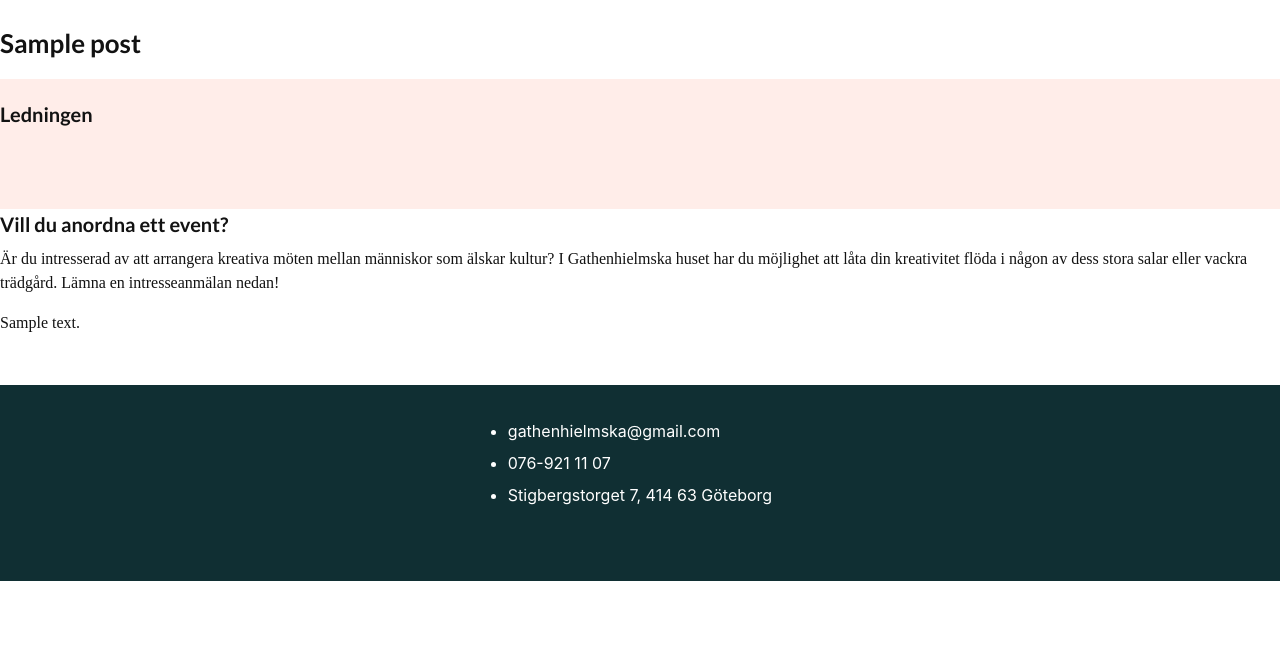
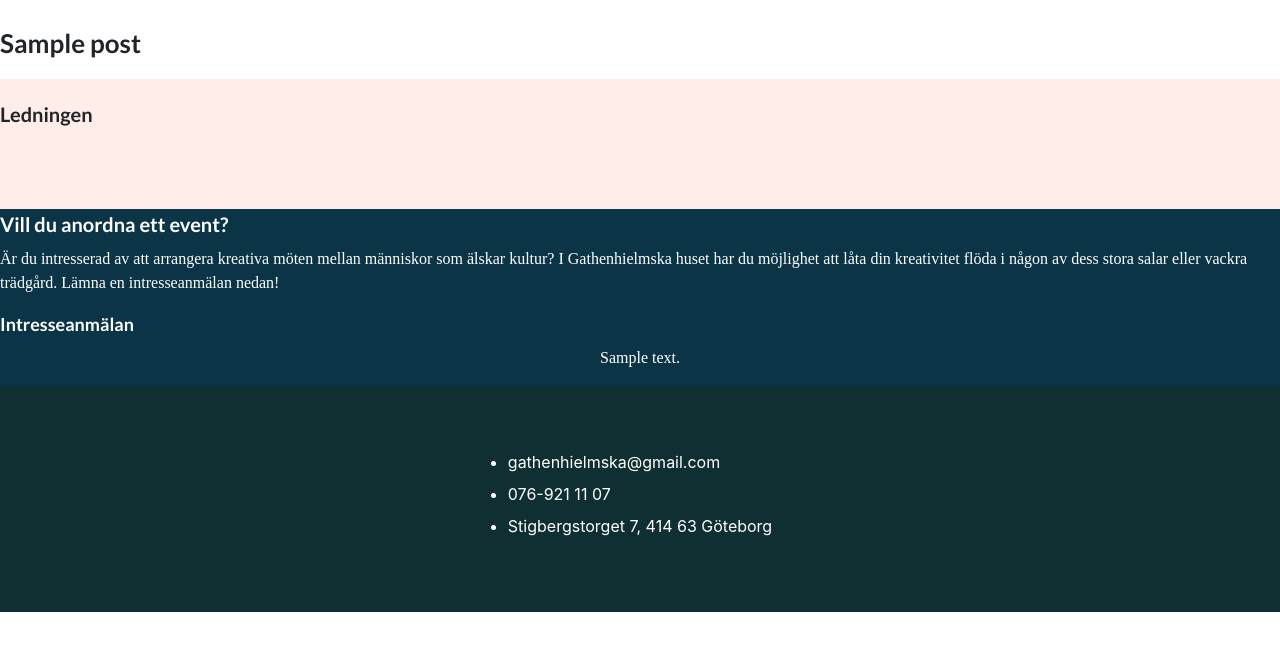
Before and after one commit to Erik-joh/gathenhielmska, a WordPress theme: template public/themes/Gathenhielmska/page-templates/contact.php in a window 1280 px wide. Shown: the part 56-707 px from the top of the page. Run offline with PHP 8.4 and a stand-in for WordPress, Linux system fonts and the light colour scheme; the site name, menu and one post (Sample post) are stand-ins, and other content is empty; style sheets or scripts are compiled from the project's sources; some libraries are stand-ins or nearby versions.

Commit message:
contact form + some css

```diff
--- a/public/themes/Gathenhielmska/page-templates/contact.php
+++ b/public/themes/Gathenhielmska/page-templates/contact.php
@@ -29,7 +29,7 @@
             </div>
         <?php endif; ?>
 
-        <div>
+        <div class="bookings-container">
             <div>
                 <h2>Vill du anordna ett event?</h2>
                 <p>Är du intresserad av att arrangera kreativa möten mellan människor som
@@ -39,6 +39,7 @@
 
             <?php if (have_posts()): ?>
                 <?php while (have_posts()): the_post(); ?>
+                    <h3>Intresseanmälan</h3>
                     <div class="contact-container">
                         <?php the_content(); ?>
                     </div>
--- a/resources/styles/components/footer.scss
+++ b/resources/styles/components/footer.scss
@@ -11,8 +11,7 @@ footer {
 
   background: $darkGreen;
   color: #ffffff;
-  margin-top: 50px;
-  padding: 30px 0 70px 0;
+  padding: 60px 0 70px 0;
   display: flex;
   flex-direction: column;
   align-items: center;
--- a/resources/styles/components/text.scss
+++ b/resources/styles/components/text.scss
@@ -1,7 +1,7 @@
 @mixin font-line-height {
   font-style: normal;
   line-height: 150%;
-  color: $black;
+  //color: $black;
 }
 //heading
 h1{
--- /dev/null
+++ b/resources/styles/pages/contact-page/bookings.scss
@@ -0,0 +1,35 @@
+.bookings-container {
+  background-color: $darkBlue;
+  color: #ffffff;
+}
+
+.contact-container {
+  display: flex;
+  justify-content: center;
+  align-items: center;
+  flex-direction: column;
+}
+
+form {
+  label {
+    color: #ffffff;
+    font-weight: normal !important;
+  }
+
+  .nf-field {
+    width: 100%;
+  }
+
+  .nf-field-container {
+    margin-bottom: 0px !important;
+  }
+
+  #nf-field-12 {
+    border: none;
+    background: $lightPink;
+    color: $black;
+    font-family: $fontHeading;
+    width: 100%;
+    height: 40px;
+  }
+}
--- a/resources/styles/pages/contact-page/contact-page.scss
+++ b/resources/styles/pages/contact-page/contact-page.scss
@@ -1 +1,2 @@
 @import "./managers.scss";
+@import "./bookings.scss";
```
